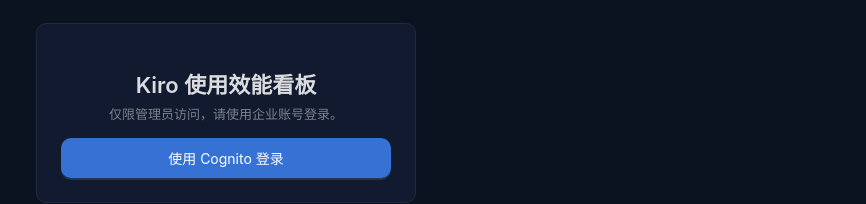
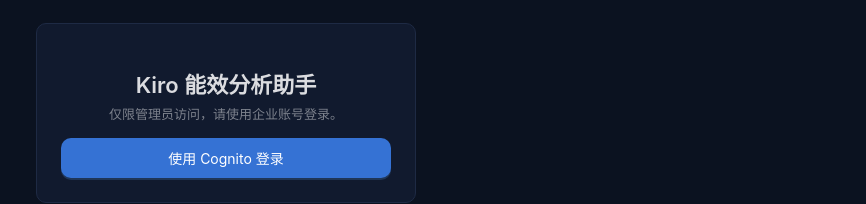
Before and after one commit to liangruibupt/kiro-usage-dashboard, a React (Vite) app in the folder frontend/: page /login in a window 1280 px wide. Shown: the part 287-491 px from the top of the page, without its empty margins (414-1280 px from the left). Built offline with nearby package versions, Linux system fonts and the light colour scheme.

Commit message:
fix: login page title rename + report loading spinner default size

```diff
--- a/frontend/src/i18n/index.tsx
+++ b/frontend/src/i18n/index.tsx
@@ -333,7 +333,7 @@
   "chat.suggest.4": { zh: "最近的 Credits 使用趋势如何？", en: "What's the recent credits usage trend?" },
 
   // 登录 / 回调
-  "login.title": { zh: "Kiro 使用效能看板", en: "Kiro Usage Dashboard" },
+  "login.title": { zh: "Kiro 能效分析助手", en: "Kiro Efficiency Analytics Assistant" },
   "login.subtitle": { zh: "仅限管理员访问，请使用企业账号登录。", en: "Admins only. Please sign in with your corporate account." },
   "login.button": { zh: "使用 Cognito 登录", en: "Sign in with Cognito" },
   "callback.failTitle": { zh: "登录失败", en: "Sign-in failed" },
--- a/frontend/src/pages/MonthlyReportPage.tsx
+++ b/frontend/src/pages/MonthlyReportPage.tsx
@@ -245,7 +245,7 @@
 
       {loading && !k && (
         <div style={{ display: "flex", justifyContent: "center", alignItems: "center", minHeight: 240 }}>
-          <Spin size="large" />
+          <Spin />
         </div>
       )}
 
```
